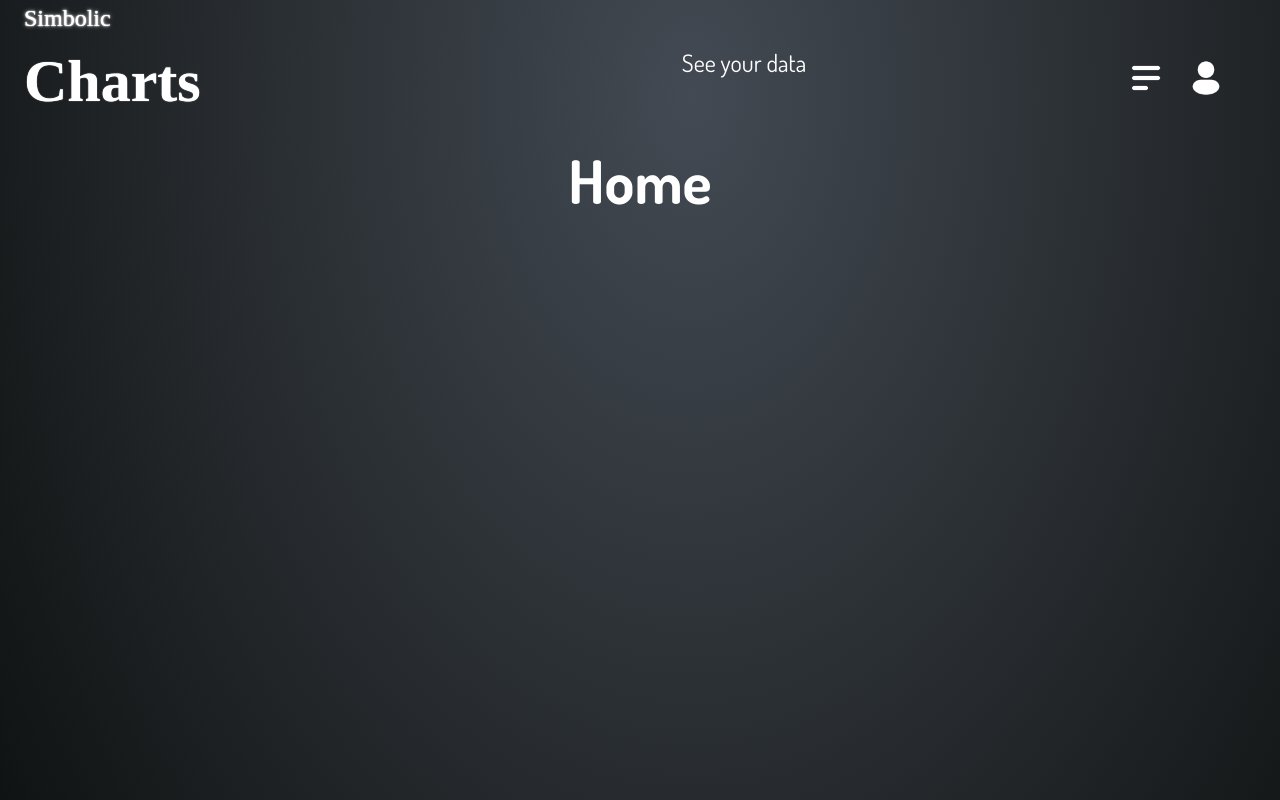
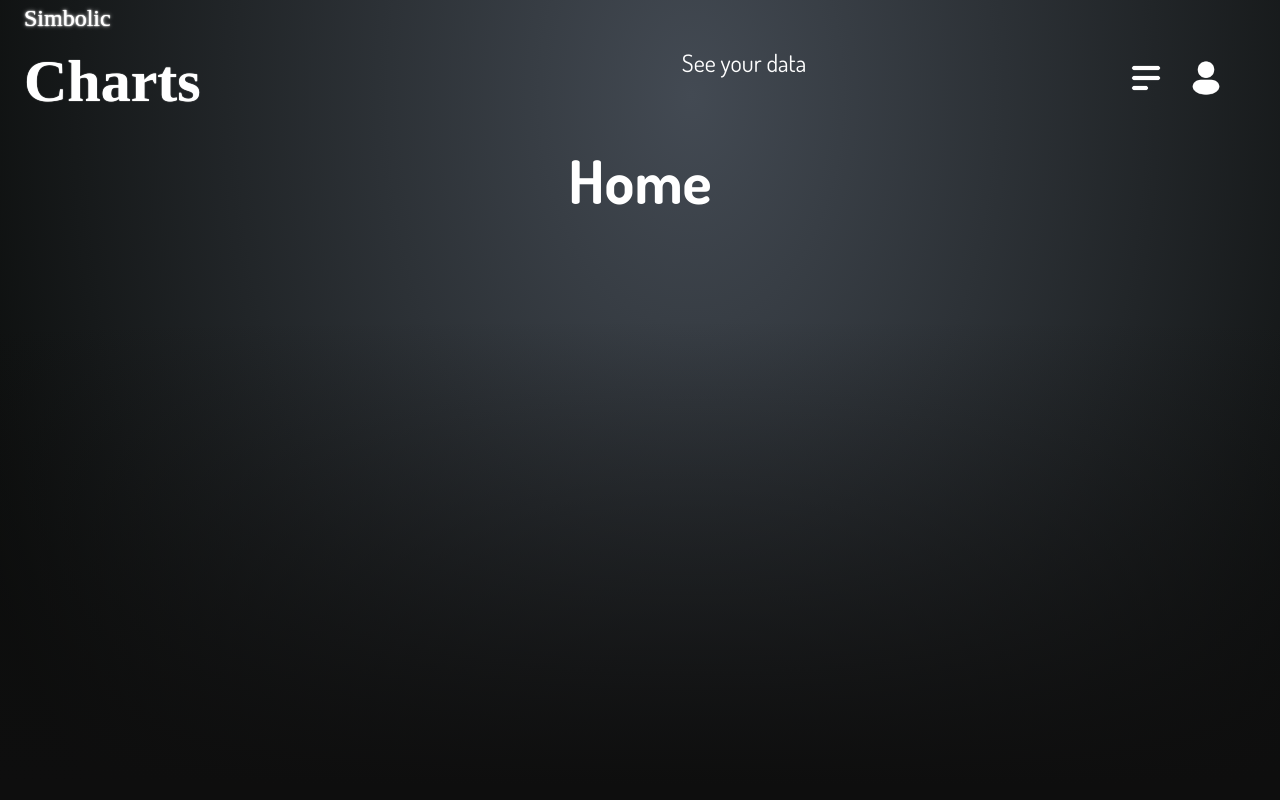
Before and after one commit to eliza-guseva/chart, a React (Create React App) app: page / in a window 1280 px wide. Shown: the top 800 px of the page. Built offline with nearby package versions, Linux system fonts and the light colour scheme; no server answers; a web font is replaced by a local one.

Commit message:
really gotta stop

```diff
--- a/src/output.css
+++ b/src/output.css
@@ -805,7 +805,7 @@ video {
   flex-direction: column;
   align-items: center;
   justify-content: flex-start;
-  background-image: radial-gradient(120% 290% at 54% 12%, #434a53, #0b0d0c 60%);
+  background-image: linear-gradient(0deg, #0e0e0e 2%, #ffffff00 60%), radial-gradient(120% 290% at 54% 12%, #434a53, #0b0d0c 50%);
   font-family: Dosis, sans-serif;
   font-size: calc(8px + 2vmin);
   --tw-text-opacity: 1;
--- a/tailwind.config.js
+++ b/tailwind.config.js
@@ -29,7 +29,7 @@ module.exports = {
             'btn-light-grad': 'linear-gradient(0deg, #404c5b, #606c7b)',
             'btn-dark-grad': 'linear-gradient(0deg, #1e1e1e, #3e3e3e)',
             'bckgtile': "url(/public/tile.png)",
-            'bgoval': 'radial-gradient(120% 290% at 54% 12%, #434a53, #0b0d0c 60%)',
+            'bgoval': 'linear-gradient(0deg, #0e0e0e 2%, #ffffff00 60%), radial-gradient(120% 290% at 54% 12%, #434a53, #0b0d0c 50%)',
           }
     },
   },
```
